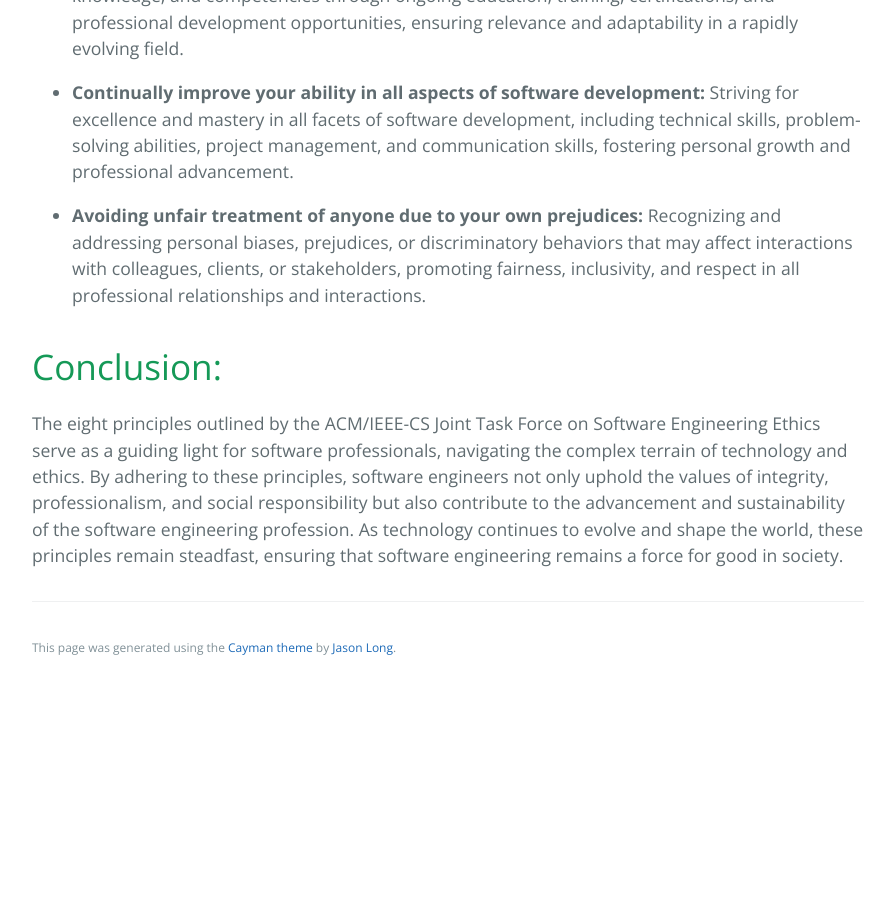
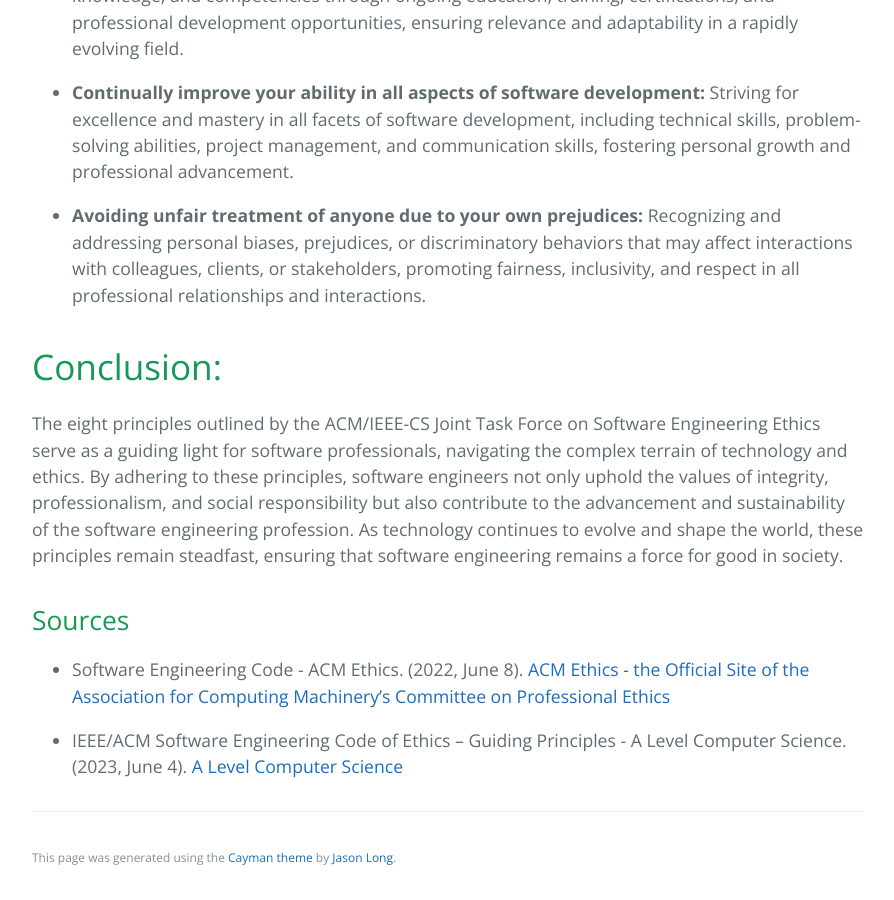
Before and after one commit to learning-software-engineering/learning-software-engineering.github.io, a Jekyll site: the page built from Topics/Software_Engineering/Eight_Principles_Ethics.md, in a window 1280 px wide and 900 px high, scrolled down 7176 px. Shown: the whole window, without its empty margins (192-1086 px from the left). Built offline with Jekyll 4.4.1, drawn with Linux system fonts in a browser that asks for light colours; our own code applies the rules of GitHub Pages for plain Markdown files; before the commit the page ends 7866 px from its top, so only the background shows below that.

Commit message:
add sources

```diff
--- a/Topics/Software_Engineering/Eight_Principles_Ethics.md
+++ b/Topics/Software_Engineering/Eight_Principles_Ethics.md
@@ -150,3 +150,9 @@ Software engineers shall participate in lifelong learning regarding the practice
 # Conclusion:
 
 The eight principles outlined by the ACM/IEEE-CS Joint Task Force on Software Engineering Ethics serve as a guiding light for software professionals, navigating the complex terrain of technology and ethics. By adhering to these principles, software engineers not only uphold the values of integrity, professionalism, and social responsibility but also contribute to the advancement and sustainability of the software engineering profession. As technology continues to evolve and shape the world, these principles remain steadfast, ensuring that software engineering remains a force for good in society.
+
+## Sources
+
+- Software Engineering Code - ACM Ethics. (2022, June 8). [ACM Ethics - the Official Site of the Association for Computing Machinery’s Committee on Professional Ethics](https://ethics.acm.org/code-of-ethics/software-engineering-code/)
+
+- IEEE/ACM Software Engineering Code of Ethics – Guiding Principles - A Level Computer Science. (2023, June 4). [A Level Computer Science](https://learnlearn.uk/alevelcs/acm-software-engineering-guiding-principles/)
```
